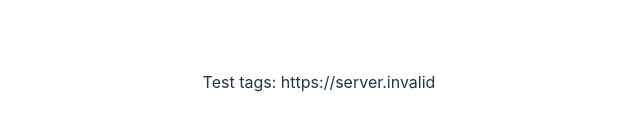
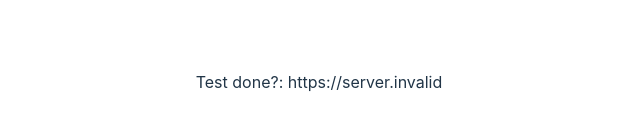
Before and after one commit to RGP-Paleocapa/sender, a React (Vite) app: page / in a window 1280 px wide. Shown: the part 318-448 px from the top of the page, without its empty margins (321-961 px from the left). Built offline with nearby package versions, Linux system fonts and the light colour scheme; no server answers.

Commit message:
Should deploy to first repo

```diff
--- a/src/App.tsx
+++ b/src/App.tsx
@@ -4,7 +4,7 @@ function App() {
   console.log('Base URL in App:', import.meta.env.VITE_BASE_URL); // Check the value in the App
   return (
     <>
-      <p>Test tags: {import.meta.env.VITE_BASE_URL}</p>
+      <p>Test done?: {import.meta.env.VITE_BASE_URL}</p>
     </>
   );
 }
```
